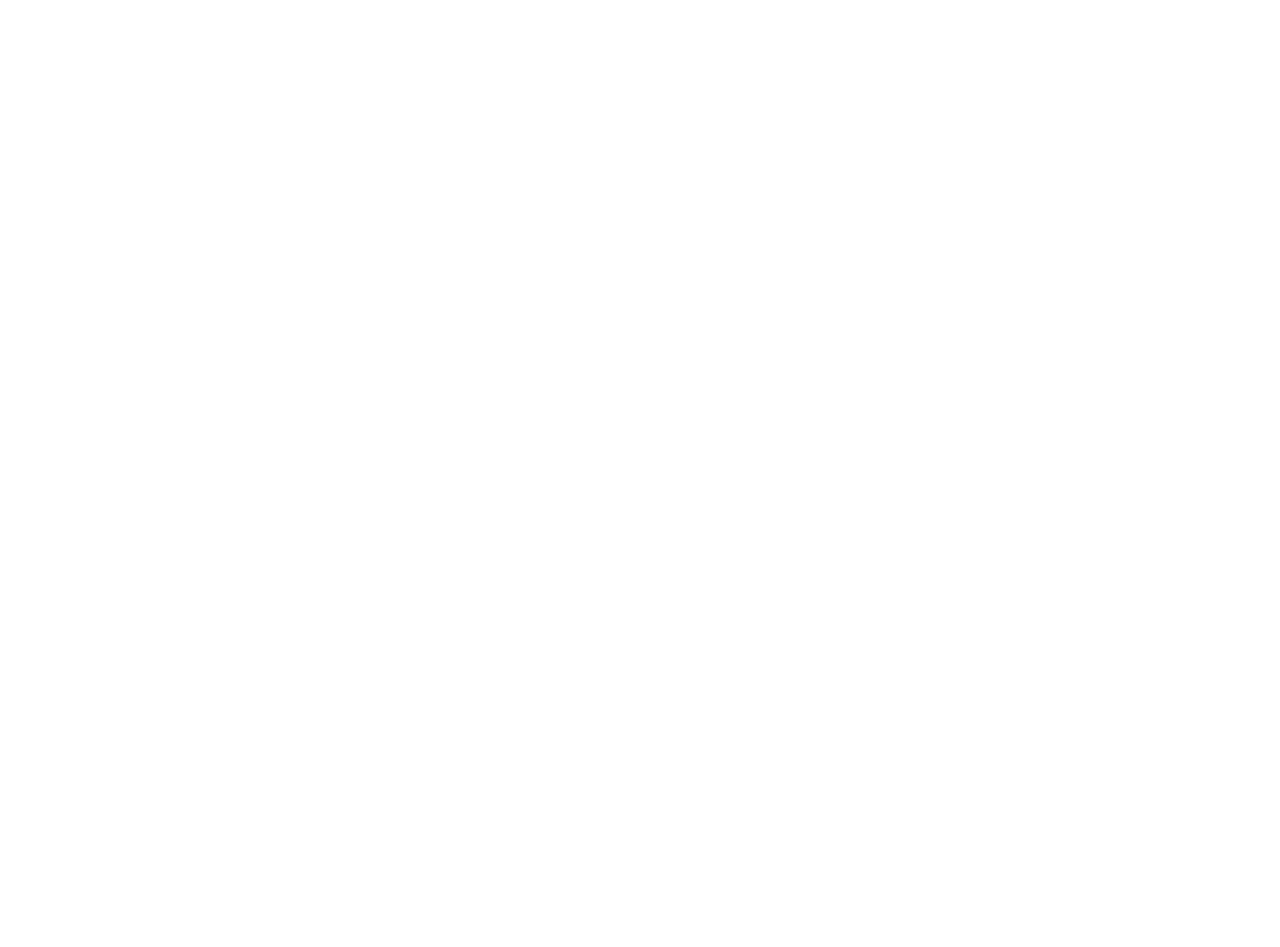
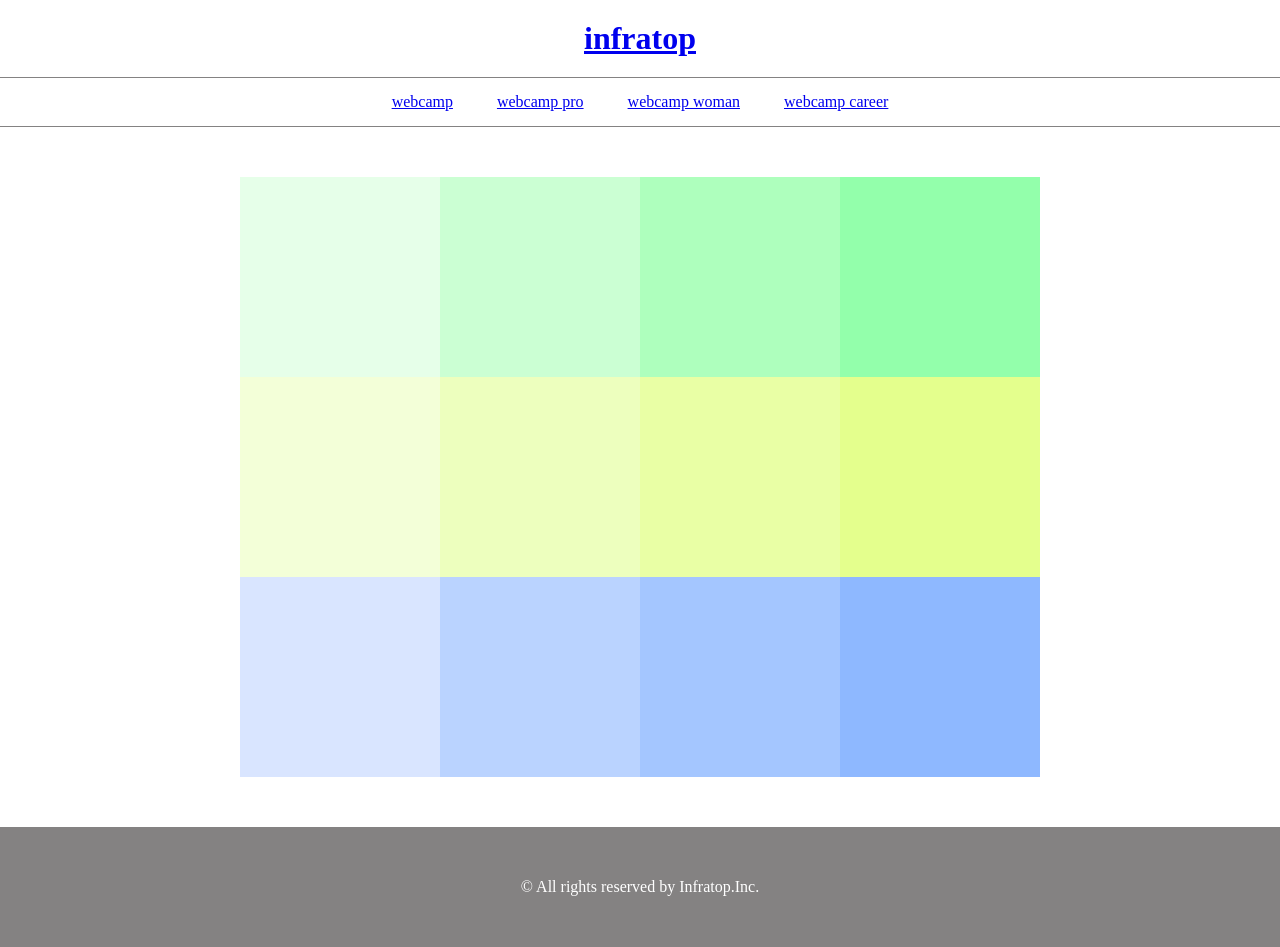
Before and after one commit to tyomine/review2, a plain HTML site: page chapter5/index.html in a window 1280 px wide. Before the commit the page ends 800 px from the top, so only its background shows below. Drawn offline with Linux system fonts and the light colour scheme.

Commit message:
chapter5

```diff
--- a/chapter5/index.html
+++ b/chapter5/index.html
@@ -5,4 +5,45 @@
     <link rel="stylesheet" href="style.css">
   </head>
 
+
+  <body>
+    <header>
+      <h1>
+        <a href="index.html">infratop</a>
+      </h1>
+    </header>
+    <nav>
+      <ul class="nav-list">
+        <li class="nav-list-item">
+          <a href="index.html">webcamp</a>
+        </li>
+        <li class="nav-list-item">
+          <a href="index.html">webcamp pro</a>
+        </li>
+        <li class="nav-list-item">
+          <a href="index.html">webcamp woman</a>
+        </li>
+        <li class="nav-list-item">
+          <a href="index.html">webcamp career</a>
+        </li>
+      </ul>
+    </nav>
+    <div class="main">
+      <div class="box1"></div>
+      <div class="box2"></div>
+      <div class="box3"></div>
+      <div class="box4"></div>
+      <div class="box5"></div>
+      <div class="box6"></div>
+      <div class="box7"></div>
+      <div class="box8"></div>
+      <div class="box9"></div>
+      <div class="box10"></div>
+      <div class="box11"></div>
+      <div class="box12"></div>
+    </div>
+    <footer>
+      <p class="footer-text">© All rights reserved by Infratop.Inc.</p>
+    </footer>
+  </body>
 </html>
--- a/chapter5/style.css
+++ b/chapter5/style.css
@@ -3,3 +3,114 @@
   padding: 0;
   box-sizing: border-box;
 }
+
+header {
+  width: 100%;
+  padding: 20px 0;
+  text-align: center;
+}
+
+.nav-list {
+  text-align: center;
+  padding: 15px 0;
+  margin: 0 auto;
+  border-bottom: 1px solid #848282;
+  border-top: 1px solid #848282;
+}
+
+.nav-list-item {
+  list-style: none;
+  display: inline-block;
+  margin: 0 20px;
+}
+
+.main {
+  width: 800px;
+  margin: 50px auto;
+  display: flex;
+  flex-wrap: wrap;
+}
+
+.box1 {
+  width: 200px;
+  height: 200px;
+  background-color: #e6ffe9;
+}
+
+.box2 {
+  width: 200px;
+  height: 200px;
+  background-color: #cbffd3;
+}
+
+.box3 {
+  width: 200px;
+  height: 200px;
+  background-color: #aeffbd;
+}
+
+.box4 {
+  width: 200px;
+  height: 200px;
+  background-color: #93ffab;
+}
+
+.box5 {
+  width: 200px;
+  height: 200px;
+  background-color: #f3ffd8;
+}
+
+.box6 {
+  width: 200px;
+  height: 200px;
+  background-color: #edffbe;
+}
+
+.box7 {
+  width: 200px;
+  height: 200px;
+  background-color: #e9ffa5;
+}
+
+.box8 {
+  width: 200px;
+  height: 200px;
+  background-color: #e4ff8d;
+}
+
+.box9 {
+  width: 200px;
+  height: 200px;
+  background-color: #d9e5ff;
+}
+
+.box10 {
+  width: 200px;
+  height: 200px;
+  background-color: #bad3ff;
+}
+
+.box11 {
+  width: 200px;
+  height: 200px;
+  background-color: #a4c6ff;
+}
+
+.box12 {
+  width: 200px;
+  height: 200px;
+  background-color: #8eb8ff;
+}
+
+footer {
+  width: 100%;
+  height: 120px;
+  text-align: center;
+  line-height: 120px;
+  background-color: #848282;
+}
+
+.footer-text {
+  color: #fff;
+}
```
